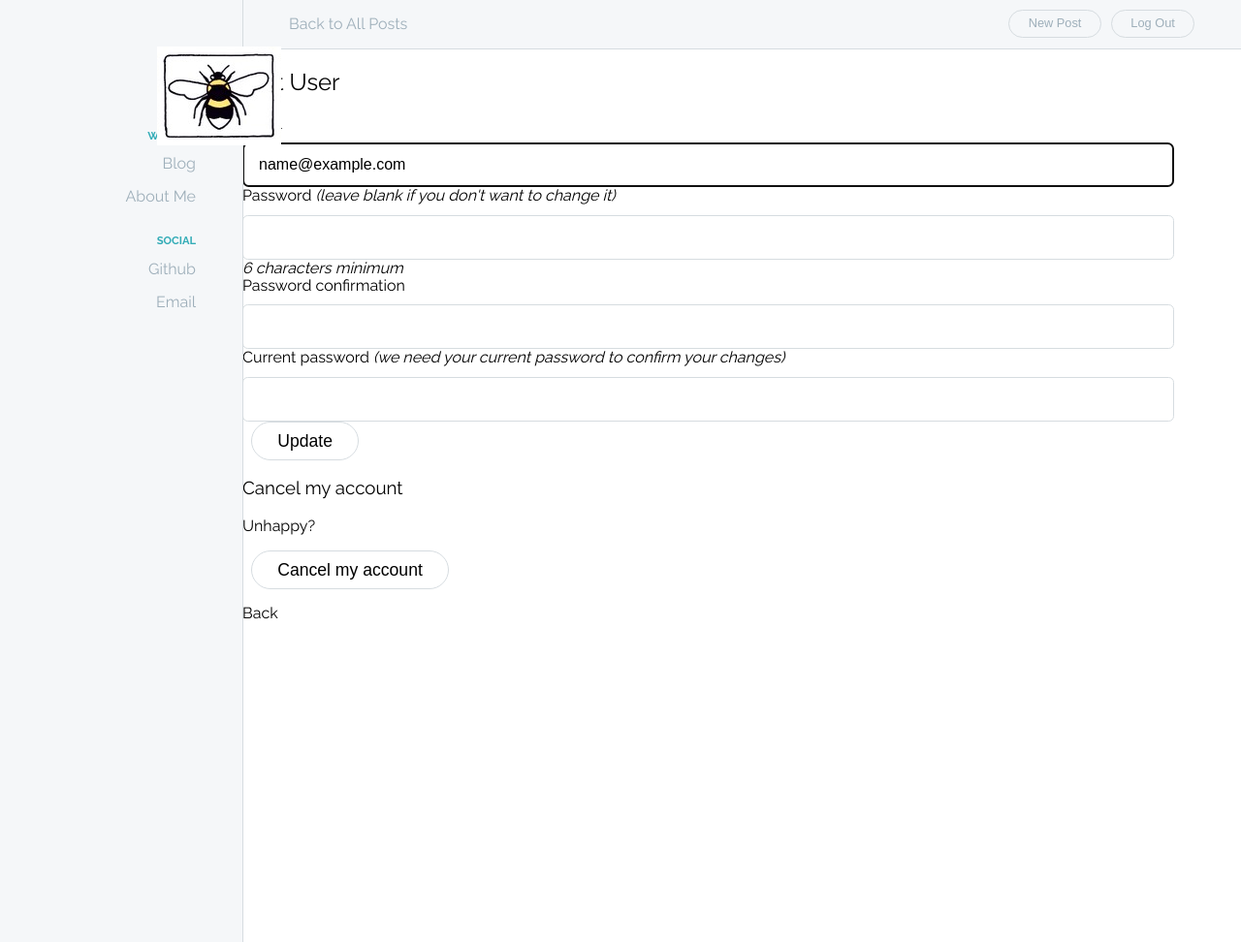
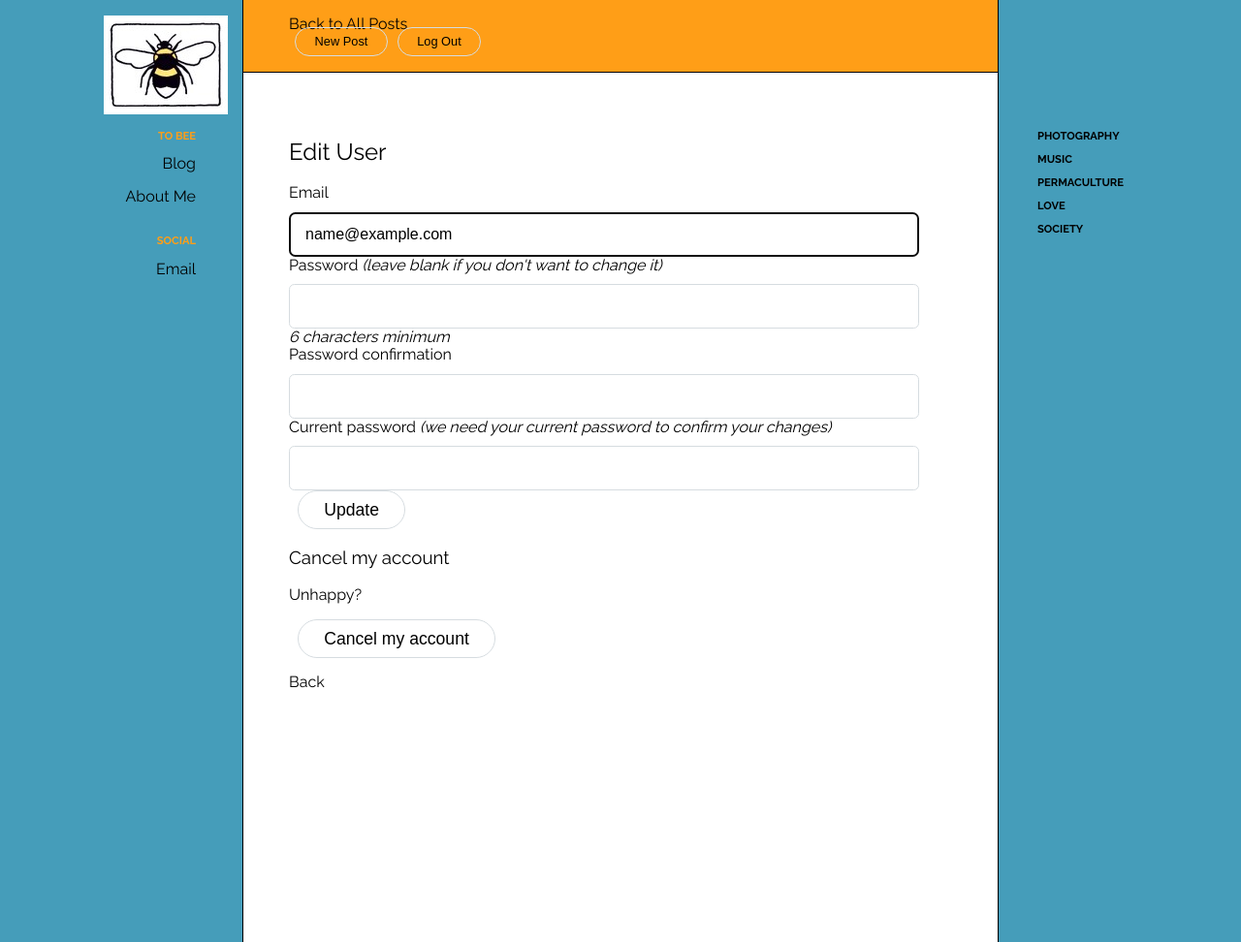
Before and after one commit to SUKItheFox/tobee_blog, a Rails app: page /users/edit in a window 1280 px wide. Shown: the whole page at 97% size. Run offline with Rails 7, Linux system fonts and the light colour scheme; the visitor is signed in with stand-in values (Sample User, id 1); style sheets or scripts are compiled from the project's sources.

Commit message:
Improved styling

```diff
--- a/app/assets/stylesheets/application.css.scss
+++ b/app/assets/stylesheets/application.css.scss
@@ -36,14 +36,14 @@ a {
 	left: 0;
 	top: 0;
 	height: 100%;
-	background: #f5f7f9;
+	background: #459dba;
 	padding: 7em 0 0 0;
-	border-right: 1px solid #d6dce0;
+	border-right: 1px solid black;
 	#logo {
-		width: 40px;
+		width: 15px;
 		position: absolute;
-		right: 3em;
-		top: 3em;
+		right: 8em;
+		top: 1em;
 	}
 	ul {
 		list-style: none;
@@ -53,16 +53,67 @@ a {
 			font-weight: 700;
 			font-size: 0.7em;
 			text-transform: uppercase;
-			color: #33acb7;
+			color: #FF9E17;
 		}
 		li {
 			padding: .5em 0;
 			a {
-				color: #9eafba;
+				color: #000000;
 				text-decoration: none;
 				transition: all .4s ease;
 				&:hover {
-					color: #33acb7;
+					color: #FF9E17;
+				}
+			}
+		}
+		.active {
+			a {
+				color: #33acb7;
+			}
+		}
+	}
+	.sign_in {
+		position: absolute;
+		right: 3em;
+		top: 80%;
+		font-size: .8em;
+		color: #000000;
+	}
+}
+
+#sidebar_right {
+	width: 250px;
+	position: fixed;
+	right: 0;
+	top: 0;
+	height: 100%;
+	background: #459dba;
+	padding: 7em 0 0 0;
+	border-left: 1px solid black;
+	#logo {
+		width: 40px;
+		position: absolute;
+		right: 3em;
+		top: 3em;
+	}
+	ul {
+		list-style: none;
+		text-align: left;
+		padding-right: 3em;
+		.category {
+			font-weight: 700;
+			font-size: 0.7em;
+			text-transform: uppercase;
+			color: #FF9E17;
+		}
+		li {
+			padding: .5em 0;
+			a {
+				color: #000000;
+				text-decoration: none;
+				transition: all .4s ease;
+				&:hover {
+					color: #FF9E17;
 				}
 			}
 		}
@@ -80,6 +131,7 @@ a {
 		color: #9eafba;
 	}
 }
+
 
 .button {
 	outline: none;
@@ -106,24 +158,27 @@ a {
 
 #main_content {
 	margin-left: 250px;
+	margin-right: 250px;
 	#header {
 		padding: 1em 3em;
-		border-bottom: 1px solid #d6dce0;
-		background: #f5f7f9;
-		color: #9eafba;
+		border-bottom: 1px solid black;
+		background: #FF9E17;
+		color: #000000;
 		p {
-			display: inline;
+			display: inherit;
+			margin-left: 25px;
+
 		}
 		a {
-			color: #9eafba;
+			color: #000000;
 			text-decoration: none;
 		}
 		.buttons {
-			float: right;
+			float: center;
 			margin-top: -6px;
 			.button {
 				font-size: .8em;
-				margin-left: .5em;
+				margin-left: 0.5em;
 			}
 		}
 	}
--- a/app/views/devise/registrations/edit.html.erb
+++ b/app/views/devise/registrations/edit.html.erb
@@ -1,3 +1,4 @@
+<div id="page_wrapper">
   <h2>Edit <%= resource_name.to_s.humanize %></h2>
 
   <%= form_for(resource, as: resource_name, url: registration_path(resource_name), html: { method: :put }) do |f| %>
@@ -41,3 +42,4 @@
   <p>Unhappy? <%= button_to "Cancel my account", registration_path(resource_name), data: { confirm: "Are you sure?" }, method: :delete %></p>
 
   <%= link_to "Back", :back %>
+</div>
--- a/app/views/devise/registrations/new.html.erb
+++ b/app/views/devise/registrations/new.html.erb
@@ -1,3 +1,5 @@
+<div id="page_wrapper">
+
     <h2>Sign up</h2>
 
     <%= form_for(resource, as: resource_name, url: registration_path(resource_name)) do |f| %>
@@ -27,3 +29,4 @@
     <% end %>
 
     <%= render "devise/shared/links" %>
+</div>
--- a/app/views/layouts/application.html.erb
+++ b/app/views/layouts/application.html.erb
@@ -18,18 +18,17 @@
   		</div>
 
   		<ul>
-  			<li class="category">Website</li>
+  			<li class="category">To Bee</li>
   			<li><%= link_to "Blog", root_path %></li>
   			<li><%= link_to "About Me", about_path %></li>
   		</ul>
 
   		<ul>
   			<li class="category">Social</li>
-  			<li><a href="https://github.com/SUKItheFox">Github</a></li>
-  			<li><a href="mailto:mari.michelson@gmail.com">Email</a></li>
+  			<li><a href="mailto:leviendeleeuw@protonmail.com">Email</a></li>
   		</ul>
       <% if !user_signed_in? %>
-  		  <p class="sign_in"><%= link_to "Admin Fox to Log In", new_user_session_path %></p>
+  		  <p class="sign_in"><%= link_to "Admin Login", new_user_session_path %></p>
       <% end %>
   	</div>
 
@@ -51,6 +50,25 @@
         <% end%>
   		</div>
 
+      <div id="sidebar_right">
+      <div id="logo">
+        <%= link_to root_path do %>
+
+      <% end %>
+      </div>
+
+      <ul>
+        <li class="category"><%= link_to "Photography", root_path %></li>
+        <li class="category"><%= link_to "Music", root_path %></li>
+        <li class="category"><%= link_to "Permaculture", root_path %></li>
+        <li class="category"><%= link_to "Love", root_path %></li>
+        <li class="category"><%= link_to "Society", root_path %></li>
+
+      </ul>
+
+
+    </div>
+
   		<% flash.each do |name, msg| %>
 			<%= content_tag(:div, msg, class: "alert") %>
   		<% end %>
```
Also changed, not shown: app/views/pages/about.html.erb (+4 -4 lines), app/assets/images/Levien.jpg (added). Lines whose indentation alone changed are shown as unchanged.
